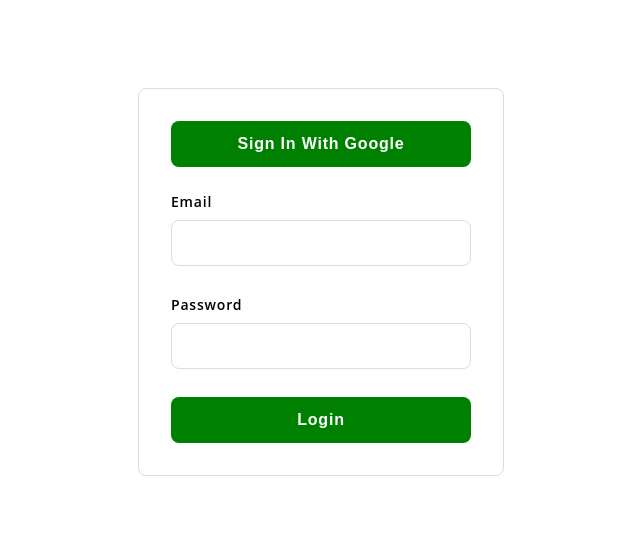
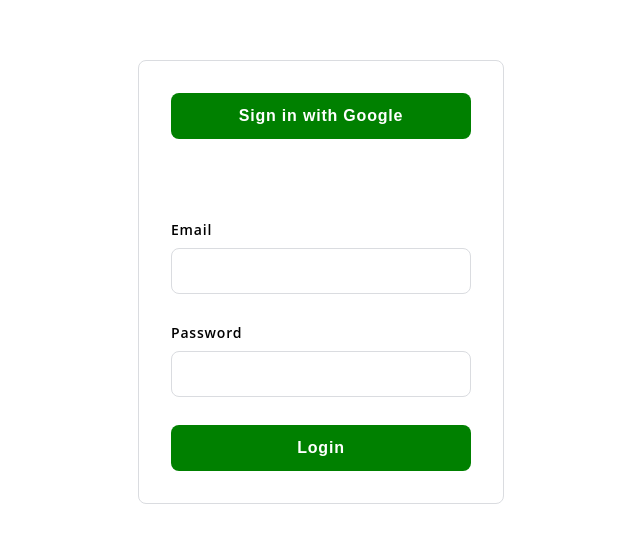
Before and after one commit to JakubMrzyglod/tax, a React (Create React App) app: page / in a window 1280 px wide. Shown: the part 118-660 px from the top of the page, without its empty margins (319-959 px from the left). Built offline with nearby package versions, Linux system fonts and the light colour scheme; no server answers.

Commit message:
finish logic for login form

```diff
--- a/src/App.tsx
+++ b/src/App.tsx
@@ -2,6 +2,13 @@
 import { Input } from 'components/input';
 import { FC } from 'react';
 import styled from 'styled-components';
+import {
+  GoogleAuthProvider,
+  signInWithPopup,
+  signInWithEmailAndPassword,
+} from 'firebase/auth';
+import { auth } from 'common/firebase';
+import { HookForm } from 'components/form';
 
 const AuthBox = styled.div`
   min-height: 100vh;
@@ -19,21 +26,48 @@
   padding: 2rem;
 `;
 
-const SignInWithGoogleBtn = styled(Button).attrs({
-  children: 'Sign In With Google',
-})`
-  margin-bottom: 1.5rem;
+const SignInWithGoogle: FC = () => {
+  const onSubmit = () => {
+    const provider = new GoogleAuthProvider();
+    signInWithPopup(auth, provider);
+  };
+  const text = 'Sign in with Google';
+
+  return (
+    <HookForm {...{ onSubmit }}>
+      <SignInWithGoogleBtn {...{ text }} />
+    </HookForm>
+  );
+};
+
+const SignInWithGoogleBtn = styled(Button)`
+  margin-bottom: 5rem;
 `;
 
-const LoginButton: FC = () => <Button {...{ text: 'Login' }} />;
+type SignInWithPasswordFormBody = {
+  email: string;
+  password: string;
+};
+
+const SignInWithPassword: FC = () => {
+  const onSubmit = ({ email, password }: SignInWithPasswordFormBody) =>
+    signInWithEmailAndPassword(auth, email, password); // TODO: add combine accounts handler
+  const text = 'Login';
+
+  return (
+    <HookForm {...{ onSubmit }}>
+      <Input.Email />
+      <Input.Password />
+      <Button {...{ text }} />
+    </HookForm>
+  );
+};
 
 export const App: FC = () => (
   <AuthBox>
     <AuthFormBox>
-      <SignInWithGoogleBtn />
-      <Input.email />
-      <Input.password />
-      <LoginButton />
+      <SignInWithGoogle />
+      <SignInWithPassword />
     </AuthFormBox>
   </AuthBox>
 );
--- /dev/null
+++ b/src/common/firebase/index.ts
@@ -0,0 +1,19 @@
+import { initializeApp } from 'firebase/app';
+import { connectAuthEmulator, getAuth } from 'firebase/auth';
+import { connectFirestoreEmulator, getFirestore } from 'firebase/firestore';
+
+const app = initializeApp({
+  apiKey: process.env.REACT_APP_API_KEY,
+  authDomain: process.env.REACT_APP_AUTH_DOMAIN,
+  projectId: process.env.REACT_APP_PROJECT_ID,
+  storageBucket: process.env.REACT_APP_STORAGE_BUCKET,
+  messagingSenderId: process.env.REACT_APP_MESSAGING_SENDER_ID,
+  appId: process.env.REACT_APP_APP_ID,
+  measurementId: process.env.REACT_APP_MEASUREMENT_ID,
+});
+
+export const auth = getAuth(app);
+export const db = getFirestore(app);
+
+connectFirestoreEmulator(db, 'localhost', 8080);
+connectAuthEmulator(auth, 'http://localhost:9099/');
--- a/src/components/button/index.tsx
+++ b/src/components/button/index.tsx
@@ -1,7 +1,7 @@
 import styled from 'styled-components';
 
 type ButtonProps = {
-  text?: string;
+  text: string;
 };
 export const Button = styled.button.attrs<ButtonProps>(({ text }) => ({
   children: text,
--- /dev/null
+++ b/src/components/form/index.tsx
@@ -0,0 +1,18 @@
+import { FormProps, HookFormProps } from 'components/form/types';
+import { FC } from 'react';
+import { FormProvider, useForm } from 'react-hook-form';
+
+export const Form: FC<FormProps> = ({ children, methods, onSubmit }) => {
+  onSubmit = methods.handleSubmit(onSubmit);
+  return (
+    <FormProvider {...methods}>
+      <form {...{ onSubmit }}>{children}</form>
+    </FormProvider>
+  );
+};
+
+export const HookForm: FC<HookFormProps> = (props) => {
+  const methods = useForm();
+
+  return <Form {...{ methods, ...props }} />;
+};
--- /dev/null
+++ b/src/components/form/types.ts
@@ -0,0 +1,11 @@
+import { ReactNode } from 'react';
+import { UseFormReturn } from 'react-hook-form';
+
+export type FormProps = {
+  methods: UseFormReturn;
+} & HookFormProps;
+
+export type HookFormProps = {
+  children: ReactNode;
+  onSubmit: (data: any) => void;
+};
--- a/src/components/input/index.tsx
+++ b/src/components/input/index.tsx
@@ -4,6 +4,6 @@
 const InputBoxWrapper = (props: InputBoxProps) => () => <InputBox {...props} />;
 
 export const Input = {
-  email: InputBoxWrapper({ label: 'Email', name: 'email' }),
-  password: InputBoxWrapper({ label: 'Password', name: 'password' }),
+  Email: InputBoxWrapper({ label: 'Email', name: 'email' }),
+  Password: InputBoxWrapper({ label: 'Password', name: 'password' }),
 };
```
